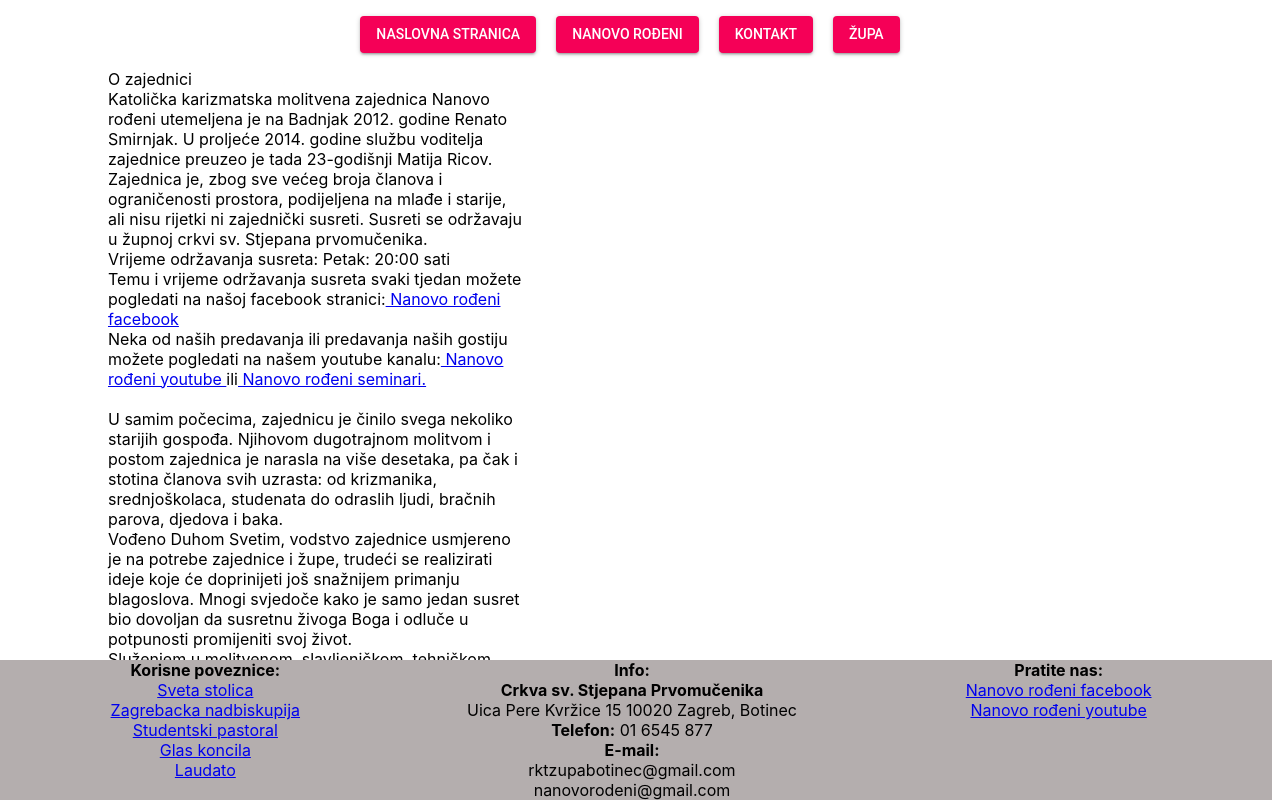
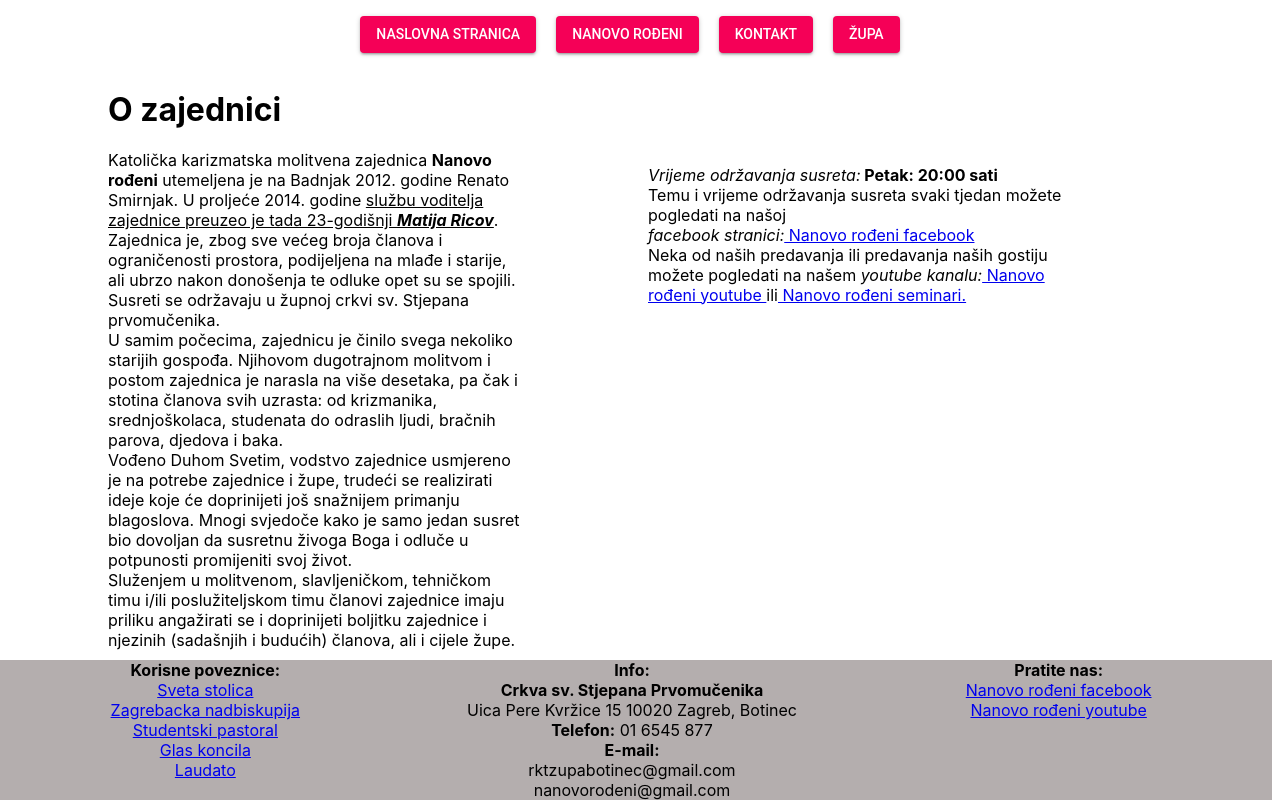
Before and after one commit to matejm91/react_test_project, a React (Create React App) app in the folder client/: page /news in a window 1280 px wide. Built offline with nearby package versions, Linux system fonts and the light colour scheme.

Commit message:
change div to body and add and change some paragraphs

```diff
--- a/client/src/News/newsPage.js
+++ b/client/src/News/newsPage.js
@@ -6,57 +6,59 @@
   render() {
     //console.log('news Page');
     return (
+      <body>
       <div className="row">
         <div className="col-xs-1"></div>
         <div className="col-xs-4 newsDiv">
-          <div>
+          <h1>
             O zajednici
-          </div>
-          <div>
-            Katolička karizmatska molitvena zajednica Nanovo rođeni utemeljena je na Badnjak 2012. godine Renato Smirnjak.
-              U proljeće 2014. godine službu voditelja zajednice preuzeo je tada 23-godišnji Matija Ricov.
-          </div>
-          <div>
-            Zajednica je, zbog sve većeg broja članova i ograničenosti prostora, podijeljena na mlađe i starije,
-              ali nisu rijetki ni zajednički susreti.
+          </h1>
+          <p>
+            Katolička karizmatska molitvena zajednica <b>Nanovo rođeni</b> utemeljena je na Badnjak 2012. godine Renato Smirnjak.
+              U proljeće 2014. godine <u>službu voditelja zajednice preuzeo je tada 23-godišnji <b><em>Matija Ricov</em></b></u>.
+          <br></br>
+          Zajednica je, zbog sve većeg broja članova i ograničenosti prostora, podijeljena na mlađe i starije,
+              ali ubrzo nakon donošenja te odluke opet su se spojili.
+              <br></br>
               Susreti se održavaju u župnoj crkvi sv. Stjepana prvomučenika.
-          </div>
-          <div>
-            Vrijeme održavanja susreta:
-              Petak: 20:00 sati
-          </div>
-          <div>
-            Temu i vrijeme održavanja susreta svaki tjedan možete pogledati na našoj facebook stranici:
-            <a href="https://hr-hr.facebook.com/pages/category/Community/Nanovo-ro%C4%91eni-1046403725381309/"> Nanovo rođeni facebook</a>
-          </div>
-          <div>
-            Neka od naših predavanja ili predavanja naših gostiju možete pogledati na našem youtube kanalu:
-            <a href="https://www.youtube.com/channel/UCiXXRMlzoA-MKPHVe5V7YdQ"> Nanovo rođeni youtube </a>
-            ili
-            <a href="http://zupabotinec.com/seminari/"> Nanovo rođeni seminari.</a>
-          </div>
-          <br></br>
-          <div>
+              <br></br>
             U samim počecima, zajednicu je činilo svega nekoliko starijih gospođa.
             Njihovom dugotrajnom molitvom i postom zajednica je narasla na više desetaka,
             pa čak i stotina članova svih uzrasta:
             od krizmanika, srednjoškolaca, studenata do odraslih ljudi, bračnih parova, djedova i baka.
-          </div>
-          <div>
-            Vođeno Duhom Svetim, vodstvo zajednice usmjereno je na potrebe zajednice i župe,
+            <br></br>
+          Vođeno Duhom Svetim, vodstvo zajednice usmjereno je na potrebe zajednice i župe,
             trudeći se realizirati ideje koje će doprinijeti još snažnijem primanju blagoslova.
             Mnogi svjedoče kako je samo jedan susret bio dovoljan da susretnu živoga Boga i odluče u potpunosti promijeniti svoj život.
-          </div>
-          <div>
+            <br></br>
             Služenjem u molitvenom, slavljeničkom, tehničkom timu i/ili poslužiteljskom timu članovi zajednice imaju priliku angažirati se
             i doprinijeti boljitku zajednice i njezinih (sadašnjih i budućih) članova, ali i cijele župe.
+          </p>
+          <p>
+            Za one koji žele znati više!
+            <abbr title="Povijest zajednice">
+             <a href="http://zupabotinec.com/povijest-zajednice/" target="_blank"> Povijest zajednice</a>
+             </abbr>
+          </p>
           </div>
-          <div>
-            Za one koji žele znati više!
-             <a href="https://www.youtube.com/channel/UCiXXRMlzoA-MKPHVe5V7YdQ"> Povijest zajednice</a>
+          <div className="col-xs-1"></div>
+          <div className="col-xs-4 newsDiv">
+          <br></br><br></br><br></br><br></br>
+          <p>
+            <em>Vrijeme održavanja susreta:</em>
+            <b> Petak: 20:00 sati</b>
+          <br></br>
+            Temu i vrijeme održavanja susreta svaki tjedan možete pogledati na našoj <br></br><em>facebook stranici:</em>
+            <a href="https://hr-hr.facebook.com/pages/category/Community/Nanovo-ro%C4%91eni-1046403725381309/" target="_blank"> Nanovo rođeni facebook</a>
+          <br></br>
+            Neka od naših predavanja ili predavanja naših gostiju možete pogledati na našem <em>youtube kanalu:</em>
+            <a href="https://www.youtube.com/channel/UCiXXRMlzoA-MKPHVe5V7YdQ" target="_blank"> Nanovo rođeni youtube </a>
+            ili
+            <a href="http://zupabotinec.com/seminari/" target="_blank"> Nanovo rođeni seminari.</a>
+          </p>
           </div>
-        </div>
       </div>
+      </body>
     )
   }
 }
```
